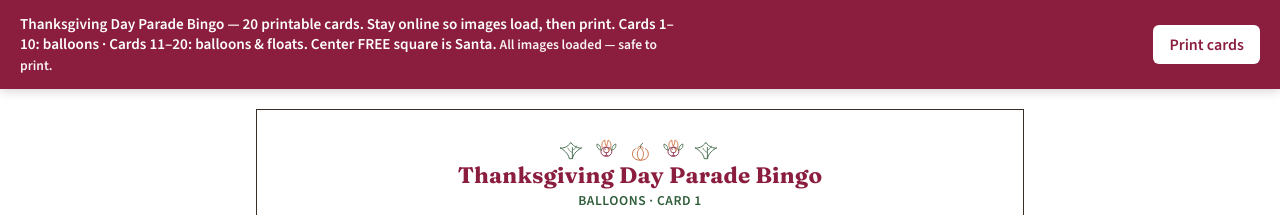
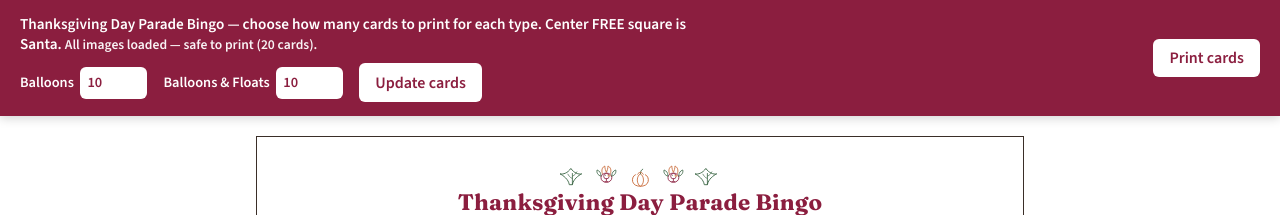
Before and after one commit to p928s1984/thanksgiving-parade-bingo, a plain HTML site: page index.html in a window 1280 px wide. Shown: the top 215 px of the page. Drawn offline with nearby package versions, Linux system fonts and the light colour scheme.

Commit message:
Add customizable card counts for balloons and balloons+floats

```diff
--- a/index.html
+++ b/index.html
@@ -67,6 +67,36 @@
     .toolbar .status {
       font-size: 0.85rem;
       opacity: 0.95;
+    }
+
+    .toolbar-controls {
+      display: flex;
+      flex-wrap: wrap;
+      gap: 0.65rem 1rem;
+      align-items: center;
+    }
+
+    .toolbar label {
+      display: inline-flex;
+      align-items: center;
+      gap: 0.4rem;
+      font-size: 0.9rem;
+      font-weight: 600;
+      white-space: nowrap;
+    }
+
+    .toolbar input[type="number"] {
+      width: 4.2rem;
+      border: 0;
+      border-radius: 6px;
+      padding: 0.4rem 0.45rem;
+      font: inherit;
+      font-weight: 600;
+      color: var(--cranberry);
+    }
+
+    @media print {
+      .toolbar { display: none !important; }
     }
 
     #cards {
@@ -237,7 +267,18 @@
 </head>
 <body>
   <div class="toolbar">
-    <p><strong>Thanksgiving Day Parade Bingo</strong> — 20 printable cards. Stay online so images load, then print. Cards 1–10: balloons · Cards 11–20: balloons &amp; floats. Center FREE square is Santa. <span class="status" id="loadStatus">Loading images…</span></p>
+    <div>
+      <p><strong>Thanksgiving Day Parade Bingo</strong> — choose how many cards to print for each type. Center FREE square is Santa. <span class="status" id="loadStatus">Loading images…</span></p>
+      <div class="toolbar-controls" style="margin-top:0.55rem">
+        <label for="balloonCount">Balloons
+          <input id="balloonCount" type="number" min="0" max="50" value="10" />
+        </label>
+        <label for="mixedCount">Balloons &amp; Floats
+          <input id="mixedCount" type="number" min="0" max="50" value="10" />
+        </label>
+        <button type="button" id="regenBtn">Update cards</button>
+      </div>
+    </div>
     <button type="button" id="printBtn" disabled>Print cards</button>
   </div>
   <div id="cards"></div>
@@ -368,36 +409,47 @@
       );
     }
 
-    function main() {
-      const balloonPool = CATALOG.balloons;
-      const mixedPool = CATALOG.balloons.concat(CATALOG.floats);
-      const root = document.getElementById("cards");
-      const parts = [];
+    function clampCount(value) {
+      var n = parseInt(value, 10);
+      if (isNaN(n) || n < 0) n = 0;
+      if (n > 50) n = 50;
+      return n;
+    }
 
-      for (let n = 1; n <= 10; n++) {
-        const tiles = pickBoard(balloonPool, 2026000 + n * 97);
-        parts.push(renderCard(n, "Balloons", tiles));
+    function renderAllCards() {
+      var balloonCount = clampCount(document.getElementById("balloonCount").value);
+      var mixedCount = clampCount(document.getElementById("mixedCount").value);
+      document.getElementById("balloonCount").value = balloonCount;
+      document.getElementById("mixedCount").value = mixedCount;
+
+      var balloonPool = CATALOG.balloons;
+      var mixedPool = CATALOG.balloons.concat(CATALOG.floats);
+      var root = document.getElementById("cards");
+      var parts = [];
+      var n;
+
+      for (n = 1; n <= balloonCount; n++) {
+        parts.push(renderCard(n, "Balloons", pickBoard(balloonPool, 2026000 + n * 97)));
       }
-      for (let n = 1; n <= 10; n++) {
-        const tiles = pickBoard(mixedPool, 2027000 + n * 131);
-        parts.push(renderCard(n, "Balloons & Floats", tiles));
+      for (n = 1; n <= mixedCount; n++) {
+        parts.push(renderCard(n, "Balloons & Floats", pickBoard(mixedPool, 2027000 + n * 131)));
       }
 
       root.innerHTML = parts.join("");
 
       var btn = document.getElementById("printBtn");
       var status = document.getElementById("loadStatus");
-      btn.addEventListener("click", function () { printWhenReady(); });
+      var total = balloonCount + mixedCount;
+      if (!total) {
+        status.textContent = "Set at least one card count above zero.";
+        btn.disabled = true;
+        return;
+      }
 
-      // Ctrl/Cmd+P and browser print menu: preload first
-      window.addEventListener("beforeprint", function () {
-        Array.prototype.forEach.call(document.images, function (img) {
-          img.loading = "eager";
-        });
-      });
-
+      btn.disabled = true;
+      status.textContent = "Loading " + total + " card" + (total === 1 ? "" : "s") + "…";
       waitForAllImages().then(function () {
-        status.textContent = "All images loaded — safe to print.";
+        status.textContent = "All images loaded — safe to print (" + total + " cards).";
         btn.disabled = false;
       }).catch(function () {
         status.textContent = "Some images failed — you can still try Print.";
@@ -405,6 +457,23 @@
       });
     }
 
+    function main() {
+      var btn = document.getElementById("printBtn");
+      var regen = document.getElementById("regenBtn");
+      btn.addEventListener("click", function () { printWhenReady(); });
+      regen.addEventListener("click", renderAllCards);
+      document.getElementById("balloonCount").addEventListener("change", renderAllCards);
+      document.getElementById("mixedCount").addEventListener("change", renderAllCards);
+
+      window.addEventListener("beforeprint", function () {
+        Array.prototype.forEach.call(document.images, function (img) {
+          img.loading = "eager";
+        });
+      });
+
+      renderAllCards();
+    }
+
     main();
   </script>
 </body>
```
Also changed, not shown: thanksgiving-parade-bingo.html (+90 -21 lines).
